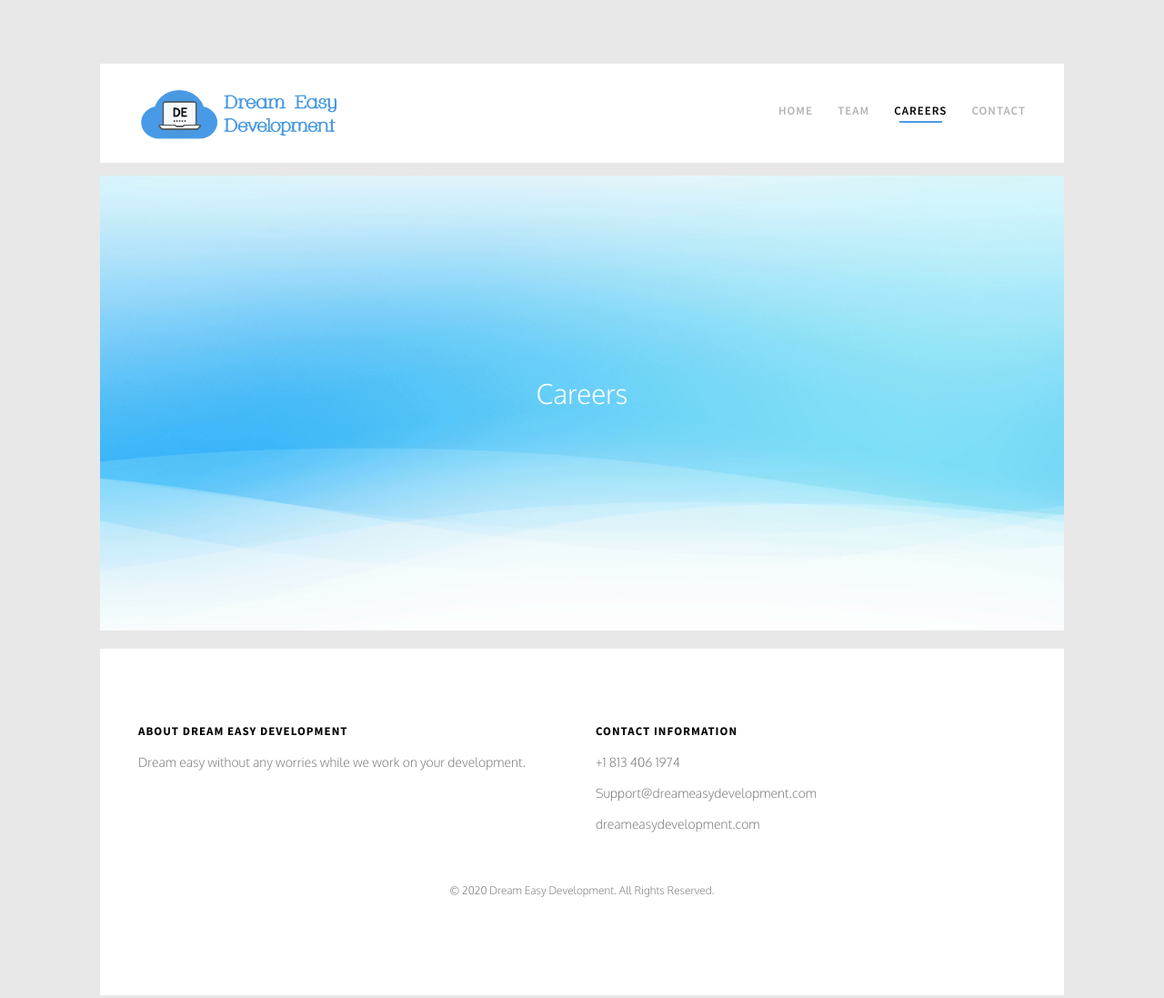
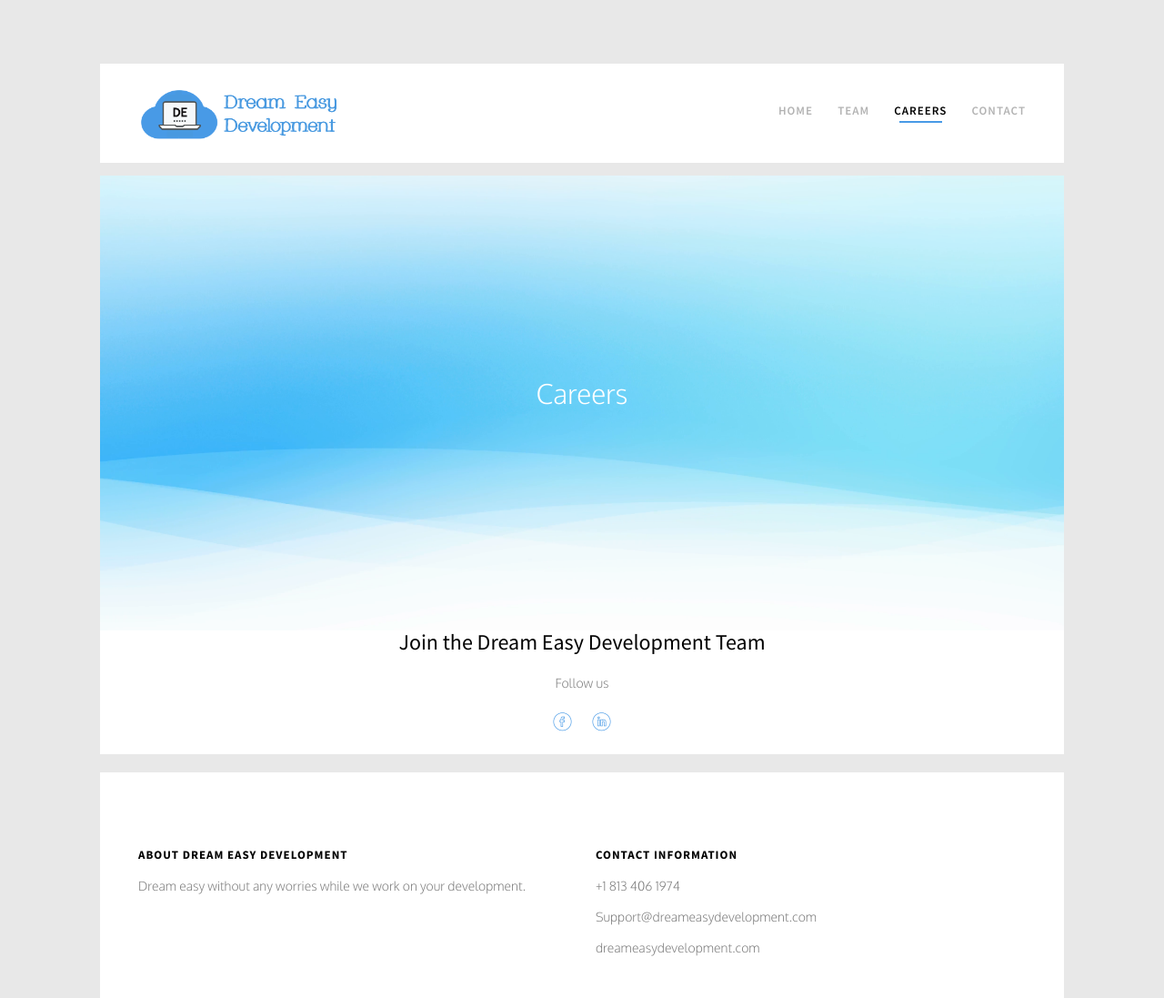
Before and after one commit to DreamEasy/DreamEasy.github.io, a plain HTML site: page careers.html in a window 1280 px wide. Shown: the top 1097 px of the page at 91% size. Drawn offline with Linux system fonts and the light colour scheme; files whose address does not match are found by name.

```diff
--- a/careers.html
+++ b/careers.html
@@ -154,8 +154,31 @@
                             </div>
                         </li>
                     </ul>
+
+
+                    <div class="row">
+                        <!--	<div class="col-md-10 col-md-offset-1 text-center animate-box">
+                            <p><img src="images/cover_bg_3.jpg" alt="Free HTML5 Bootstrap Template" class="img-responsive">
+                                </p>
+                            </div> -->
+                            <div class="col-md-8 col-md-offset-2 text-center animate-box">
+                                <div class="about-desc">
+                                <h3> Join the Dream Easy Development Team </h3>
+                                    <p> Follow us
+                                        <ul class="fh5co-social-icons">
+                                        <!--	<li><a href="#"><i class="icon-twitter"></i></a></li> -->
+                                        <li><a href="https://www.facebook.com/Dream-Easy-Development-106788007747748"><i class="icon-facebook"></i></a></li>
+                                        <li><a href="http://linkedin.com/company/dream-easy-development"><i class="icon-linkedin"></i></a></li>
+                                        <!--	<li><a href="#"><i class="icon-dribbble"></i></a></li> -->
+                                        </ul>
+                                    </p>
+                                </div>
+                            </div>
+                     </div>
                 </div>
             </aside>
+
+
 
             <!--
             <div id="fh5co-work">
```
Also changed, not shown: about.html (+1 -1 lines).
